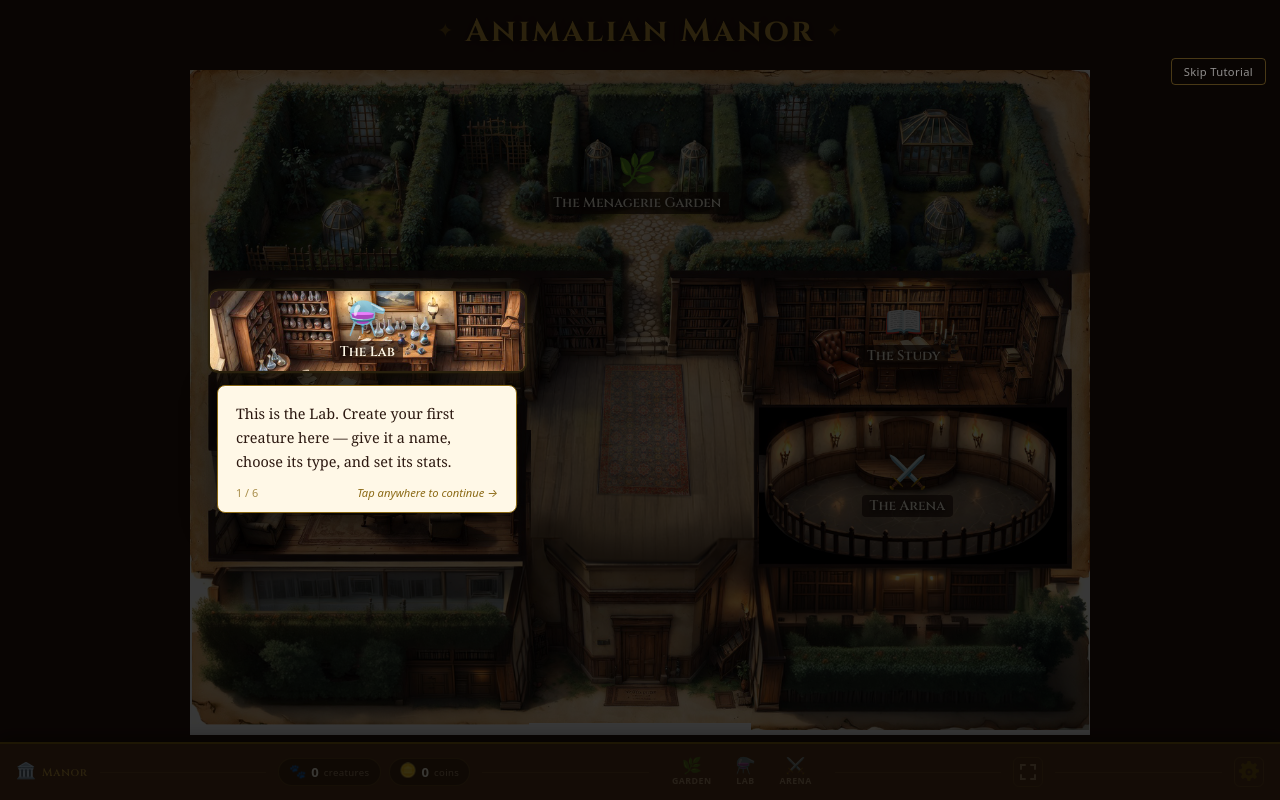
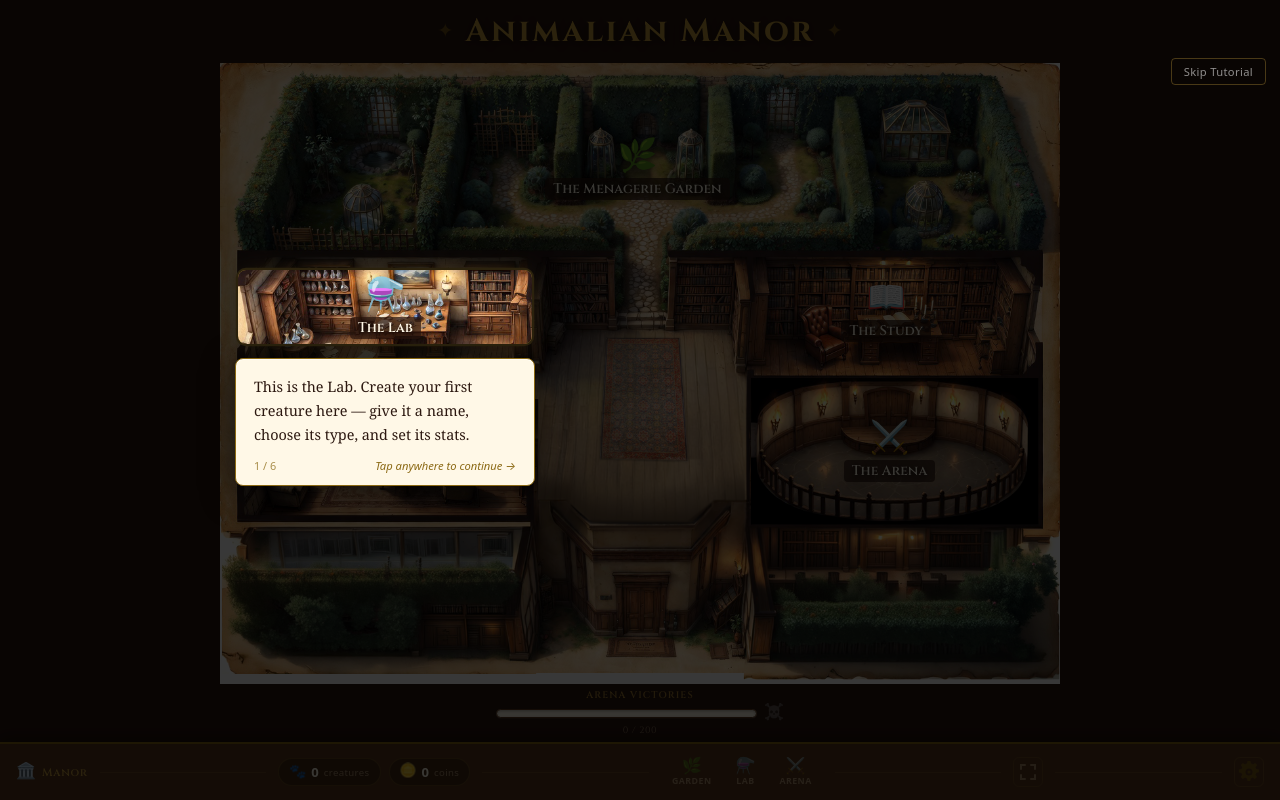
Before and after one commit to MicDesign1/animalian-manor, a React (Vite) app: page /game/manor in a window 1280 px wide. Built offline with nearby package versions, Linux system fonts and the light colour scheme.

Commit message:
fixed exploded lab screen and added battles won metric

```diff
--- a/src/pages/Lab.jsx
+++ b/src/pages/Lab.jsx
@@ -894,7 +894,7 @@ export default function Lab() {
                     </div>
                   </div>
 
-                  <button className="lab-recharge-close" onClick={() => setShowRecharge(false)}>
+                  <button className="lab-recharge-close" onClick={() => navigate('/manor')}>
                     ← Come back when you have enough coins
                   </button>
                 </>
--- a/src/pages/ManorMap.css
+++ b/src/pages/ManorMap.css
@@ -707,3 +707,93 @@
     display: none;
   }
 }
+
+
+/* ══════════════════════════════════════════════════════════════════════════
+   ARENA VICTORY METER
+   Sits between the map image and the bottom bar. Tracks wins toward 200.
+   ══════════════════════════════════════════════════════════════════════════ */
+
+.arena-meter {
+  flex-shrink: 0;
+  width: 100%;
+  max-width: 320px;
+  align-self: center;
+  display: flex;
+  flex-direction: column;
+  align-items: center;
+  gap: 3px;
+  padding: 5px 16px 6px;
+}
+
+.arena-meter-label {
+  font-family: var(--font-display);
+  font-size: 0.6rem;
+  font-weight: 600;
+  color: var(--aged-gold);
+  letter-spacing: 0.12em;
+  text-transform: uppercase;
+  opacity: 0.75;
+}
+
+.arena-meter-row {
+  display: flex;
+  align-items: center;
+  gap: 7px;
+  width: 100%;
+}
+
+/* Worn brass gauge track — parchment background, dark wood border */
+.arena-meter-track {
+  flex: 1;
+  height: 9px;
+  background: var(--cream);
+  border: 1.5px solid var(--walnut);
+  border-radius: 5px;
+  overflow: hidden;
+  box-shadow: inset 0 1px 3px rgba(0, 0, 0, 0.3), 0 1px 0 rgba(255,255,255,0.06);
+}
+
+/* Brass/gold fill that grows with wins */
+.arena-meter-fill {
+  height: 100%;
+  background: linear-gradient(to right, var(--brass) 0%, var(--aged-gold) 100%);
+  border-radius: 5px 0 0 5px;
+  transition: width 0.7s cubic-bezier(0.25, 0.46, 0.45, 0.94);
+  box-shadow: 0 0 5px rgba(196, 154, 60, 0.45);
+}
+
+/* Skull icon at the far end — dim by default, glows near 200 */
+.arena-meter-icon {
+  font-size: 1rem;
+  line-height: 1;
+  flex-shrink: 0;
+  opacity: 0.3;
+  filter: grayscale(0.6);
+  transition: opacity 0.4s, filter 0.4s;
+}
+
+.arena-meter-icon--pulse {
+  opacity: 0.85;
+  filter: grayscale(0);
+  animation: arena-skull-pulse 2.2s ease-in-out infinite;
+}
+
+@keyframes arena-skull-pulse {
+  0%, 100% {
+    filter: drop-shadow(0 0 3px rgba(196, 154, 60, 0.35)) grayscale(0);
+    opacity: 0.75;
+  }
+  50% {
+    filter: drop-shadow(0 0 10px rgba(196, 154, 60, 0.9)) grayscale(0);
+    opacity: 1;
+  }
+}
+
+.arena-meter-count {
+  font-family: var(--font-display);
+  font-size: 0.58rem;
+  color: var(--parchment);
+  letter-spacing: 0.07em;
+  opacity: 0.55;
+}
--- a/src/pages/ManorMap.jsx
+++ b/src/pages/ManorMap.jsx
@@ -355,6 +355,19 @@ export default function ManorMap() {
   // Measured post-commit spotlight rect — updated by useLayoutEffect below
   const [tutSpotRect, setTutSpotRect] = useState(null);
 
+  // ── Arena victory counter ─────────────────────────────────────────────────
+  // Re-reads on mount (component remounts after Arena navigation) and on
+  // cross-tab storage changes.
+  const [battlesWon, setBattlesWon] = useState(() => getBattlesWon());
+
+  useEffect(() => {
+    function onStorage(e) {
+      if (e.key === profileKey('battles-won')) setBattlesWon(getBattlesWon());
+    }
+    window.addEventListener('storage', onStorage);
+    return () => window.removeEventListener('storage', onStorage);
+  }, []);
+
   // Measure the map container once (+ on resize) so we can compute spotlight positions
   const mapContainerRef = useRef(null);
   const [containerRect, setContainerRect] = useState(null);
@@ -636,6 +649,25 @@ export default function ManorMap() {
         })()}
       </div>
 
+      {/* ── Arena Victory Meter ── */}
+      <div className="arena-meter">
+        <span className="arena-meter-label">Arena Victories</span>
+        <div className="arena-meter-row">
+          <div className="arena-meter-track">
+            <div
+              className="arena-meter-fill"
+              style={{ width: `${Math.min(100, (battlesWon / 200) * 100)}%` }}
+            />
+          </div>
+          <span
+            className={`arena-meter-icon${battlesWon >= 150 ? ' arena-meter-icon--pulse' : ''}`}
+            title="Something stirs..."
+            aria-hidden="true"
+          >☠️</span>
+        </div>
+        <span className="arena-meter-count">{battlesWon} / 200</span>
+      </div>
+
       {/* Room Info Tooltip (shown at bottom on hover) */}
       <div className={`room-info-bar ${hoveredRoom ? 'visible' : ''}`}>
         {hoveredRoom && (() => {
```
